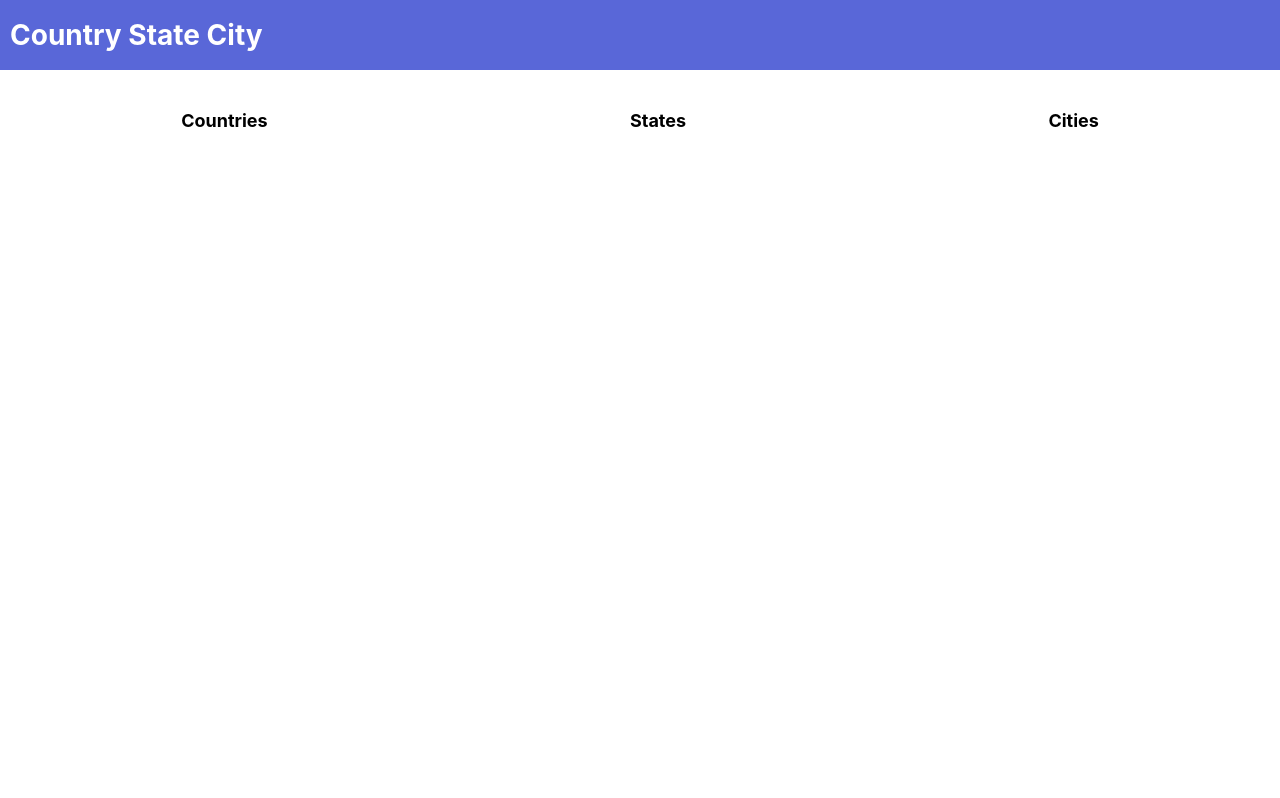
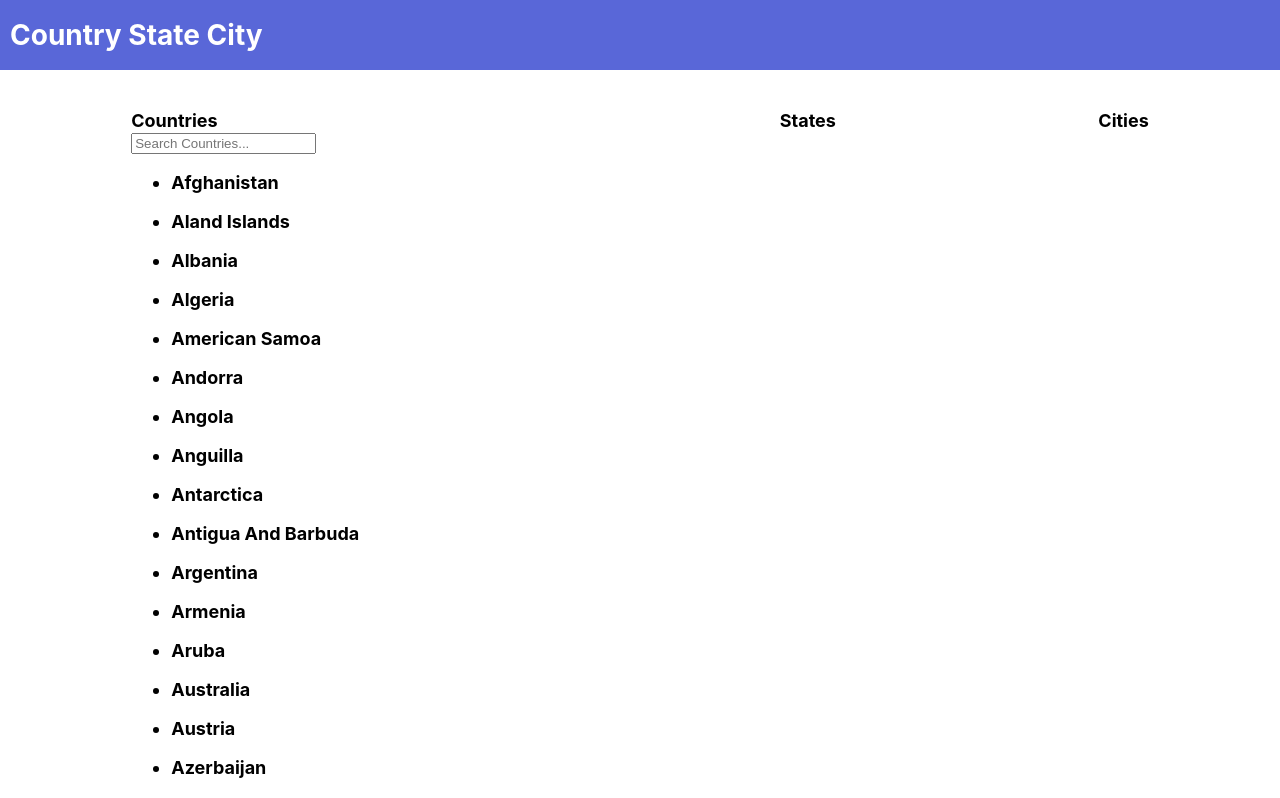
Before and after one commit to niiiiiiiiiiix/country-city-state, a React (Create React App) app: page / in a window 1280 px wide. Shown: the top 798 px of the page. Built offline with nearby package versions, Linux system fonts and the light colour scheme.

Commit message:
Add test for Countries component and update component render

```diff
--- a/src/components/Countries.js
+++ b/src/components/Countries.js
@@ -1,7 +1,22 @@
 import React from "react";
+import countriesJSON from "../geoData/countries.json";
 
 function Countries() {
-  return <div className="countries">Countries</div>;
+  return (
+    <div className="countries">
+      <div>Countries</div>
+      <input type="text" placeholder="Search Countries..." />
+      <div className="countryList">
+        {countriesJSON.map((countries) => {
+          return (
+            <ul key={countries.id}>
+              <li>{countries.name}</li>
+            </ul>
+          );
+        })}
+      </div>
+    </div>
+  );
 }
 
 export default Countries;
```
Also changed, not shown: 1 other file (tests, documents, lock files or other folders).
